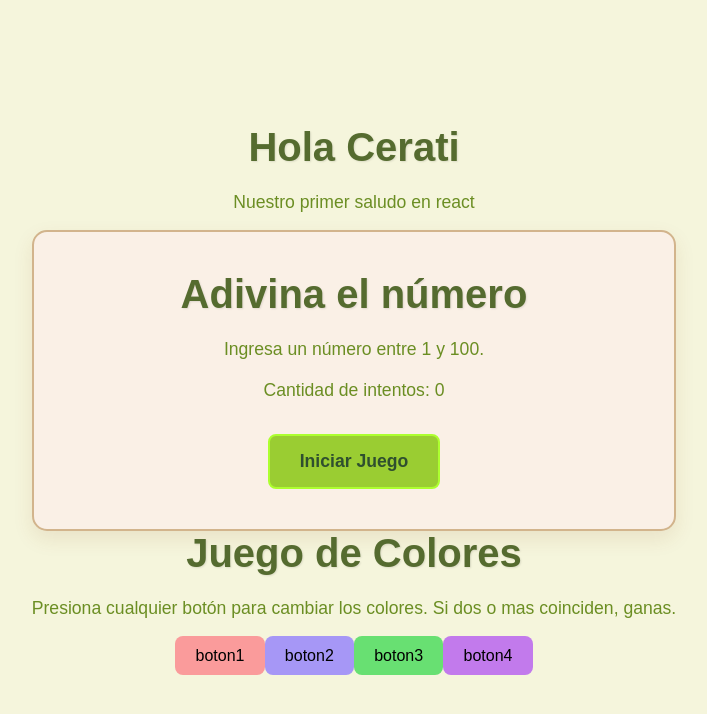
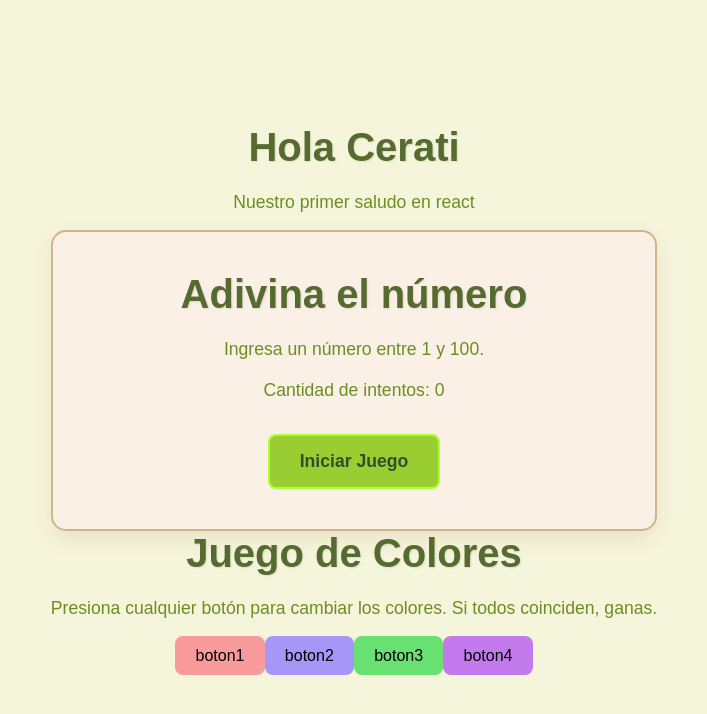
Before and after one commit to lucianochimale8/pw_tp4_grupo5, a React (Vite) app: page / in a window 1280 px wide. Shown: the top 714 px of the page, without its empty margins (286-993 px from the left). Built offline with nearby package versions, Linux system fonts and the light colour scheme.

Commit message:
texto ajustado a:Presiona cualquier botón para cambiar los colores. Si TODOS coinciden, ganas.

```diff
--- a/src/assets/components/Colores.jsx
+++ b/src/assets/components/Colores.jsx
@@ -29,7 +29,7 @@ function Colores(){
     return(
         <div>
             <h1>Juego de Colores</h1>
-            <p>Presiona cualquier botón para cambiar los colores. Si dos o mas coinciden, ganas.</p>
+            <p>Presiona cualquier botón para cambiar los colores. Si todos coinciden, ganas.</p>
             <div>
                 {colorDeBotones.map((color, index) => (
                 <button
```
